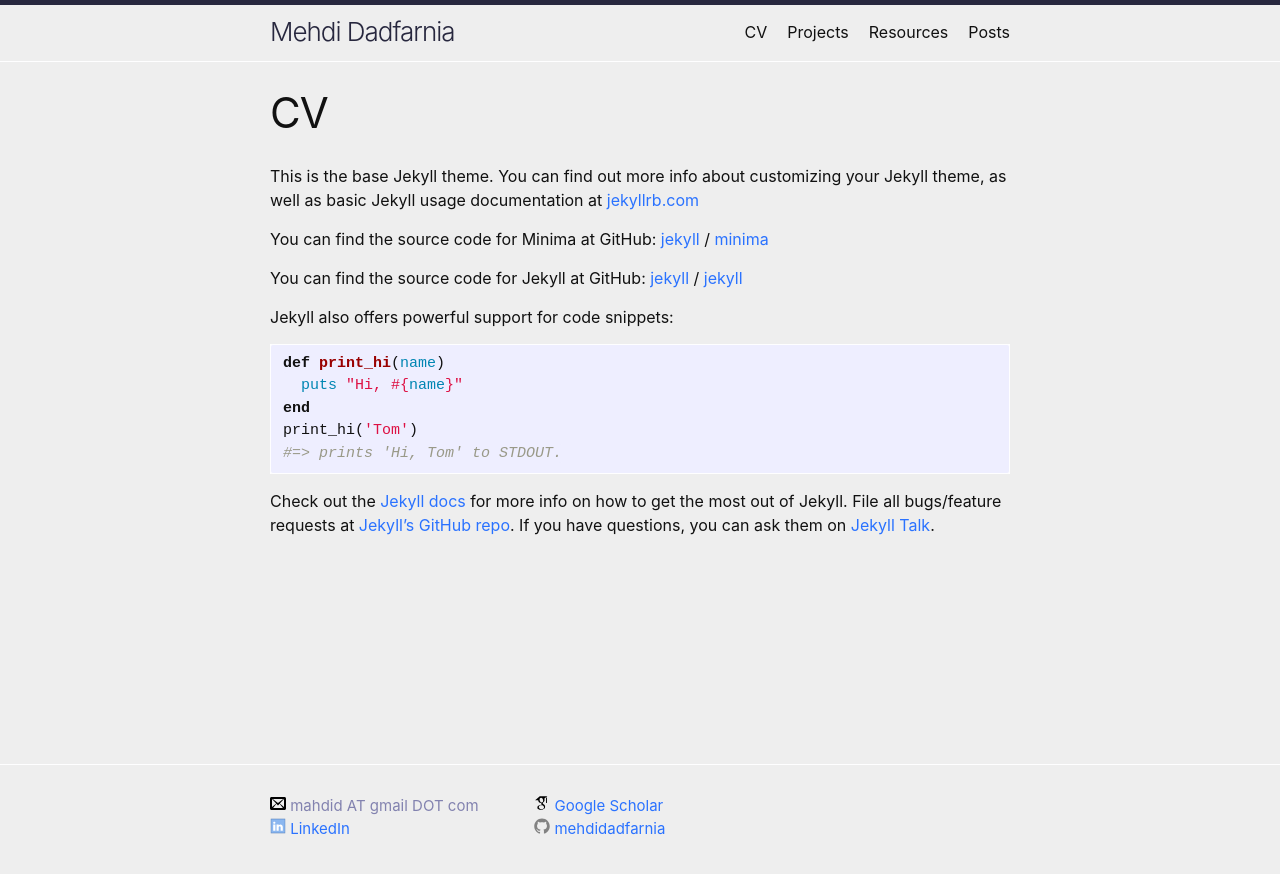
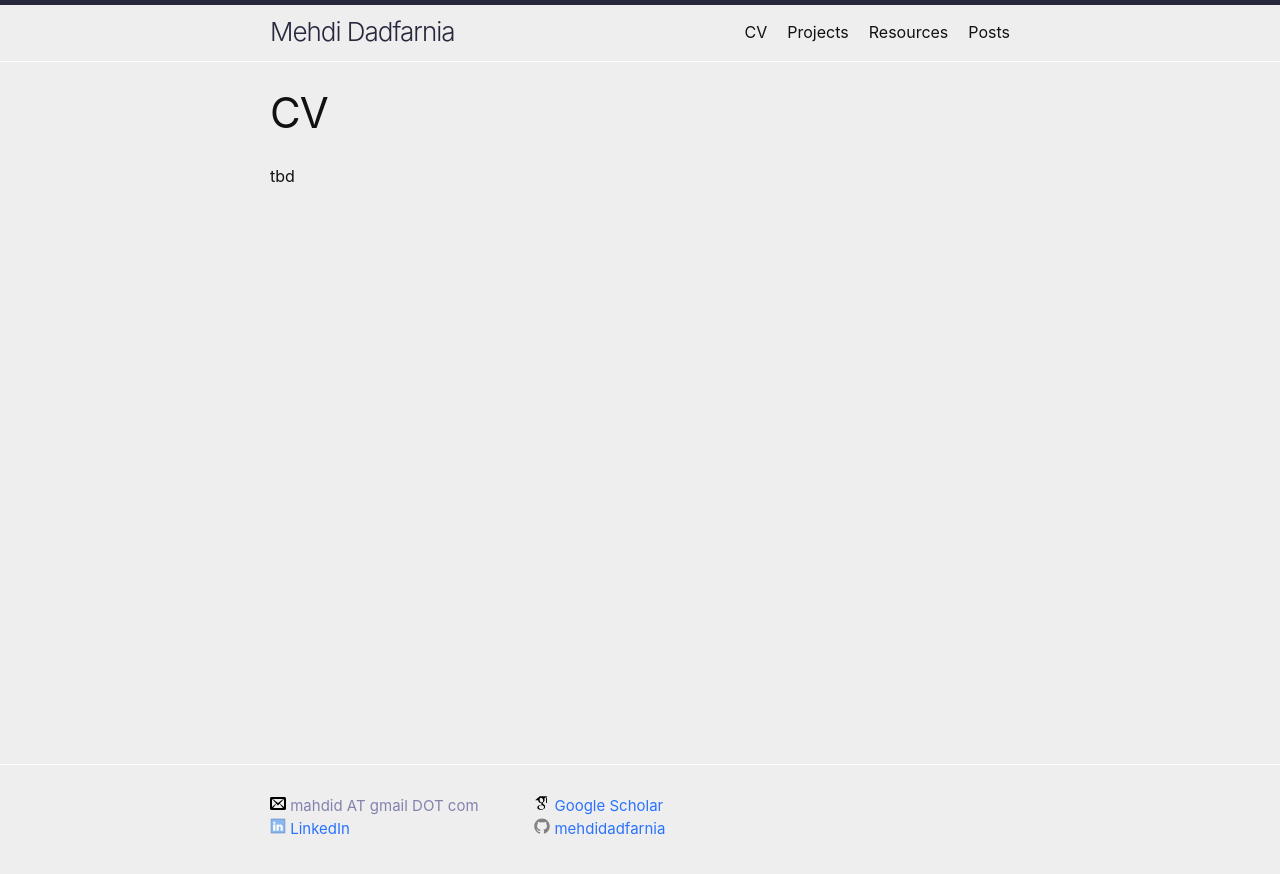
Before and after one commit to mehdidadfarnia/mehdidadfarnia.github.io, a Jekyll site: the page built from cv.markdown, in a window 1280 px wide. Shown: the top 874 px of the page. Built offline with Jekyll 4.4.1, drawn with Linux system fonts in a browser that asks for light colours.

Commit message:
cv clean up

```diff
--- a/cv.markdown
+++ b/cv.markdown
@@ -4,30 +4,5 @@ title: CV
 permalink: /CV/
 ---
 
-This is the base Jekyll theme. You can find out more info about customizing your Jekyll theme, as well as basic Jekyll usage documentation at [jekyllrb.com](https://jekyllrb.com/)
 
-You can find the source code for Minima at GitHub:
-[jekyll][jekyll-organization] /
-[minima](https://github.com/jekyll/minima)
-
-You can find the source code for Jekyll at GitHub:
-[jekyll][jekyll-organization] /
-[jekyll](https://github.com/jekyll/jekyll)
-
-Jekyll also offers powerful support for code snippets:
-
-{% highlight ruby %}
-def print_hi(name)
-  puts "Hi, #{name}"
-end
-print_hi('Tom')
-#=> prints 'Hi, Tom' to STDOUT.
-{% endhighlight %}
-
-Check out the [Jekyll docs][jekyll-docs] for more info on how to get the most out of Jekyll. File all bugs/feature requests at [Jekyll’s GitHub repo][jekyll-gh]. If you have questions, you can ask them on [Jekyll Talk][jekyll-talk].
-
-[jekyll-docs]: https://jekyllrb.com/docs/home
-[jekyll-gh]:   https://github.com/jekyll/jekyll
-[jekyll-talk]: https://talk.jekyllrb.com/
-
-[jekyll-organization]: https://github.com/jekyll
+tbd
```
